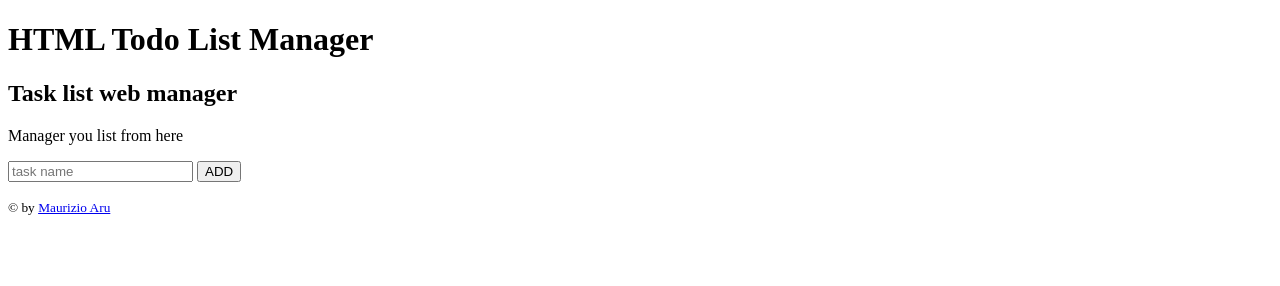
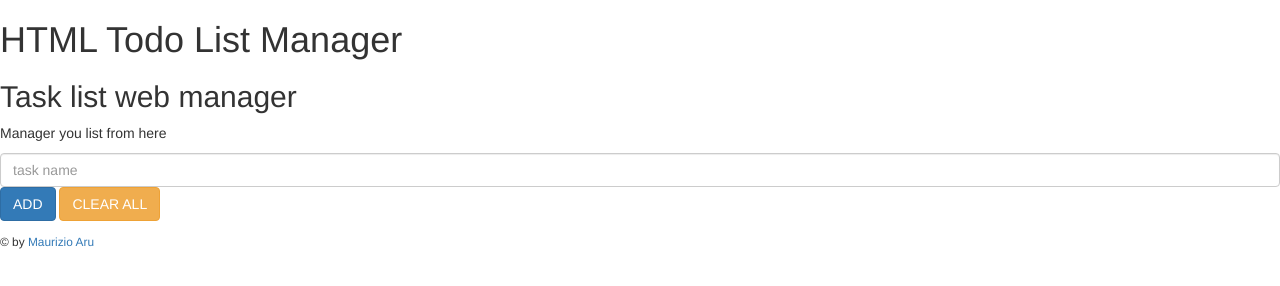
Before and after one commit to ginopc/HtmlTodo, a website: page index.html in a window 1280 px wide. Drawn offline with nearby package versions, Linux system fonts and the light colour scheme.

Commit message:
jquery and boostrap libs added

```diff
--- a/bower.json
+++ b/bower.json
@@ -18,5 +18,9 @@
     "bower_components",
     "test",
     "tests"
-  ]
+  ],
+  "dependencies": {
+    "jquery": "^3.2.1",
+    "bootstrap": "^3.3.7"
+  }
 }
--- a/index.html
+++ b/index.html
@@ -5,6 +5,9 @@
     <meta charset="utf-8">
     <meta name="author" content="Maurizio Aru">
     <meta name="description" content="Simple HTML5/JS todo list manager">
+
+    <!-- style libs -->
+    <link rel="stylesheet" href="bower_components/bootstrap/dist/css/bootstrap.min.css">
 </head>
 <body>
     <header>
@@ -15,8 +18,9 @@
     <main>
         <p>Manager you list from here</p>
         <section class="insertControls">
-            <input id="taskName" type="text" placeholder="task name">
-            <button id="btnAddTask">ADD</button>
+            <input id="taskName" type="text" placeholder="task name" class="form-control">
+            <button id="btnAddTask" class="btn btn-primary">ADD</button>
+            <button id="btnClearAll" class="btn btn-warning">CLEAR ALL</button>
         </section><!--/insertControls-->
         <section class="taskList">
             <ul>
@@ -27,5 +31,8 @@
     <footer>
         <small>&copy by <a href="http://github.com/ginopc">Maurizio Aru</a></small>
     </footer>
+
+    <script src="bower_components/jquery/dist/jquery.min.js"></script>
+    <script src="bower_components/bootstrap/dist/js/bootstrap.min.js"></script>
 </body>
 </html>
```
